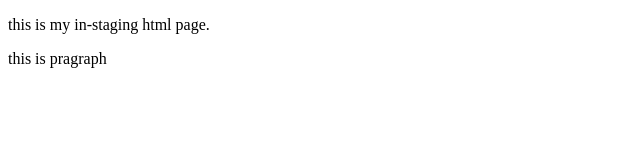
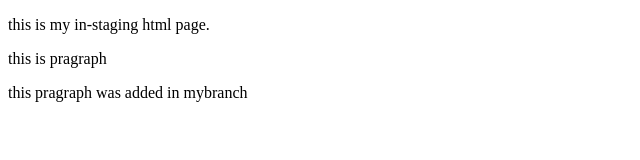
Before and after one commit to YOUSIFABDELKADER/MY-First-repo, a plain HTML site: page index.html in a window 1280 px wide. Shown: the whole page, without its empty margins (0-640 px from the left). Drawn offline with Linux system fonts and the light colour scheme.

Commit message:
committed in mybranch

```diff
--- a/index.html
+++ b/index.html
@@ -7,5 +7,6 @@
     <body>
         <p>this is my in-staging html page.</p>
         <p>this is pragraph</p>
+        <p>this pragraph was added in mybranch</p>
     </body>
 </html>
```
